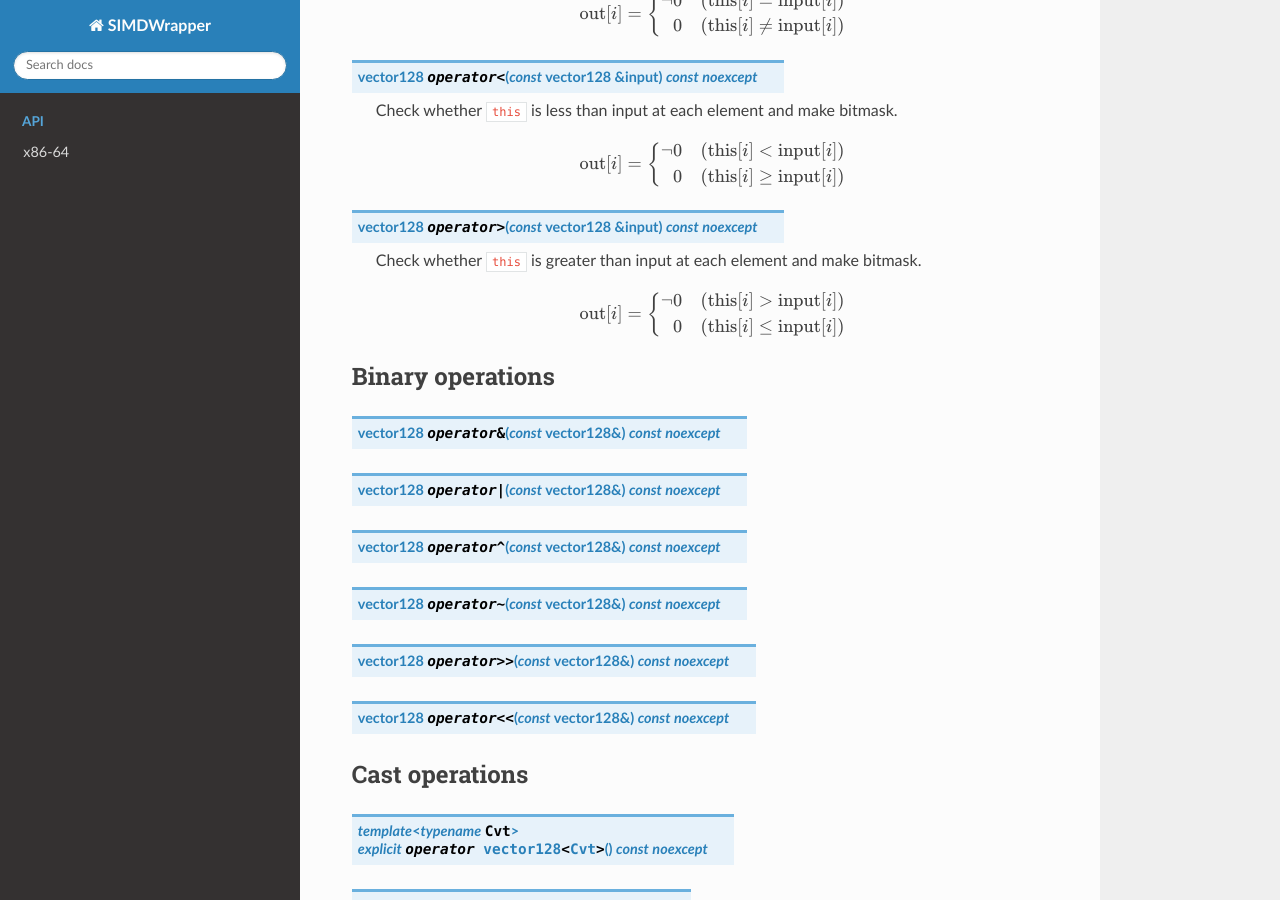
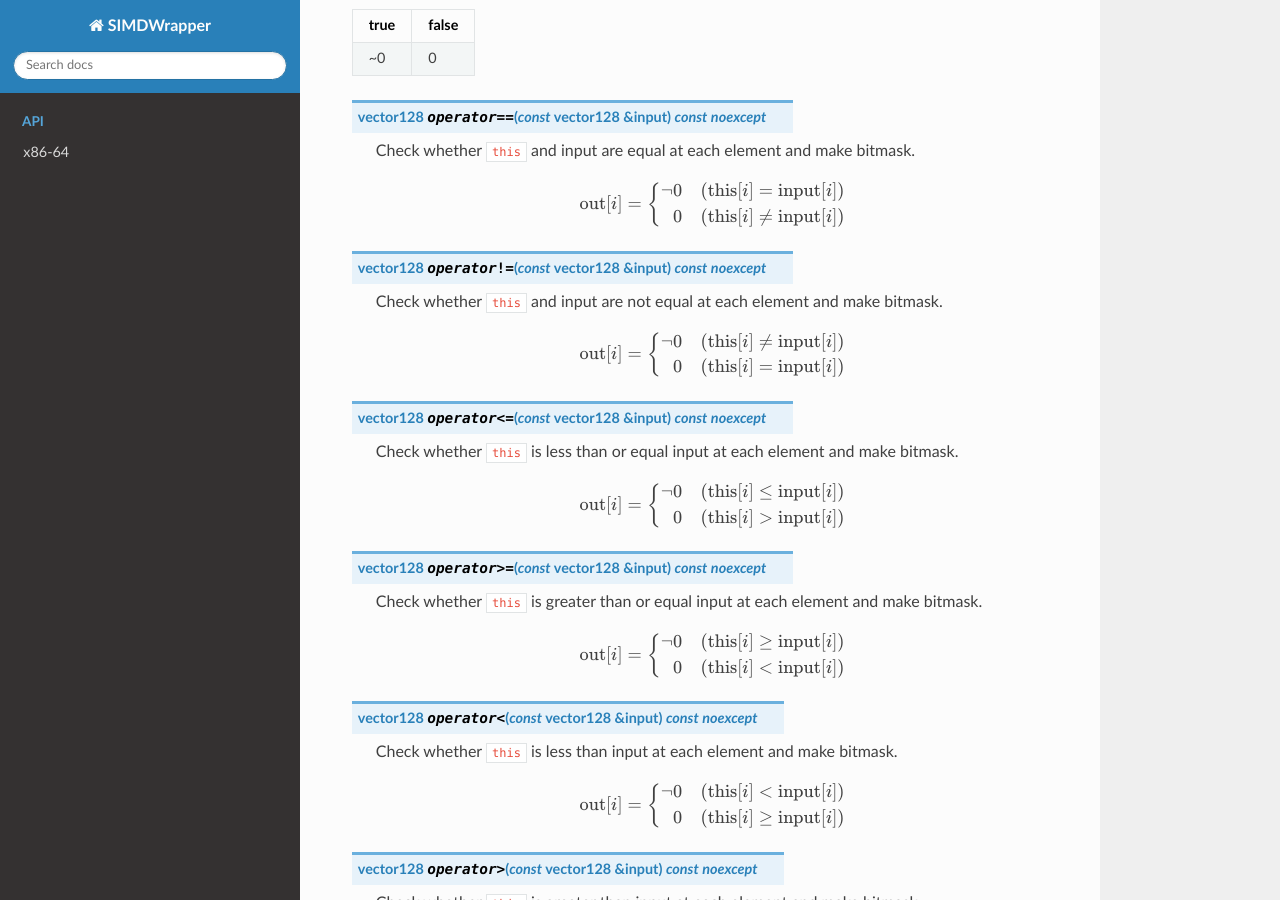
Before and after one commit to MurakamiShun/SIMDWrapper, a Sphinx documentation site: the page built from docs/source/api/x86-64/vector128/operations.rst, in a window 1280 px wide and 900 px high, scrolled down 2771 px. Built offline with Sphinx 7.4.7 and the Read the Docs theme 2.0.0, drawn with Linux system fonts in a browser that asks for light colours; some of the changed text lies outside the part shown.

```diff
--- a/docs/source/api/x86-64/vector128/index.rst
+++ b/docs/source/api/x86-64/vector128/index.rst
@@ -28,6 +28,9 @@
 ^^^^^^^^^^^^^^^^^^^^^
 
     * :ref:`operator == <vector128_operator==>`
+    * :ref:`operator != <vector128_operator!=>`
+    * :ref:`operator \<= <vector128_operator\<=>`
+    * :ref:`operator \>= <vector128_operator\>=>`
     * :ref:`operator \< <vector128_operator\<>`
     * :ref:`operator \> <vector128_operator\>>`
 
--- a/docs/source/api/x86-64/vector128/operations.rst
+++ b/docs/source/api/x86-64/vector128/operations.rst
@@ -29,6 +29,9 @@
     .. math::
         {\rm out}[i] = {\rm this}[i] * {\rm input}[i]
 
+    .. warning::
+        * This operation is valid only double, float, int32_t and uint32_t.
+
 .. _vector128_operator/:
 .. cpp:function:: vector128 operator/(const vector128& input) const noexcept
 
@@ -36,6 +39,9 @@
 
     .. math::
         {\rm out}[i] = \frac{{\rm this}[i]}{{\rm input}[i]}
+
+    .. warning::
+        * This operation is valid only double and float.
 
 .. _vector128_rcp:
 .. cpp:function:: vector128 rcp() const noexcept
@@ -153,6 +159,45 @@
             \end{array}
         \right.
 
+.. _vector128_operator!=:
+.. cpp:function:: vector128 operator!=(const vector128& input) const noexcept
+
+    Check whether ``this`` and input are not equal at each element and make bitmask.
+
+    .. math::
+        {\rm out}[i] = \left\{
+            \begin{array}{r}
+                \lnot 0 & ({\rm this}[i] \ne {\rm input}[i]) \\
+                0 & ({\rm this}[i] = {\rm input}[i])
+            \end{array}
+        \right.
+
+.. _vector128_operator\<=:
+.. cpp:function:: vector128 operator<=(const vector128& input) const noexcept
+
+    Check whether ``this`` is less than or equal input at each element and make bitmask.
+
+    .. math::
+        {\rm out}[i] = \left\{
+            \begin{array}{r}
+                \lnot 0 & ({\rm this}[i] \le {\rm input}[i]) \\
+                0 & ({\rm this}[i] > {\rm input}[i])
+            \end{array}
+        \right.
+
+.. _vector128_operator\>=:
+.. cpp:function:: vector128 operator>=(const vector128& input) const noexcept
+
+    Check whether ``this`` is greater than or equal input at each element and make bitmask.
+
+    .. math::
+        {\rm out}[i] = \left\{
+            \begin{array}{r}
+                \lnot 0 & ({\rm this}[i] \ge {\rm input}[i]) \\
+                0 & ({\rm this}[i] < {\rm input}[i])
+            \end{array}
+        \right.
+
 .. _vector128_operator\<:
 .. cpp:function:: vector128 operator<(const vector128& input) const noexcept
 
```
Also changed, not shown: 3 other files.
